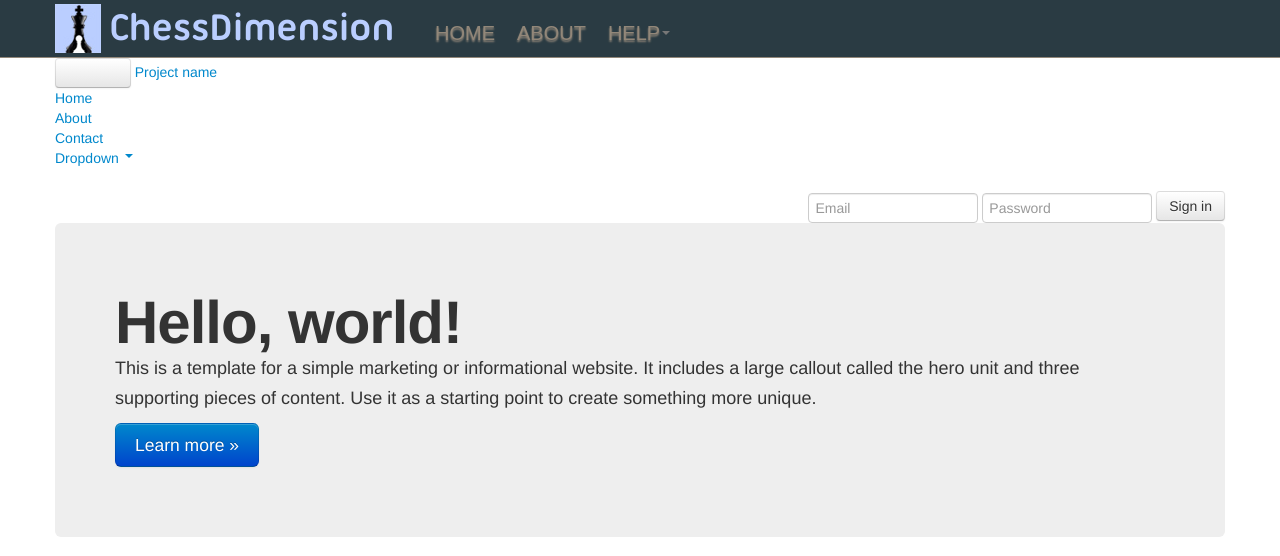
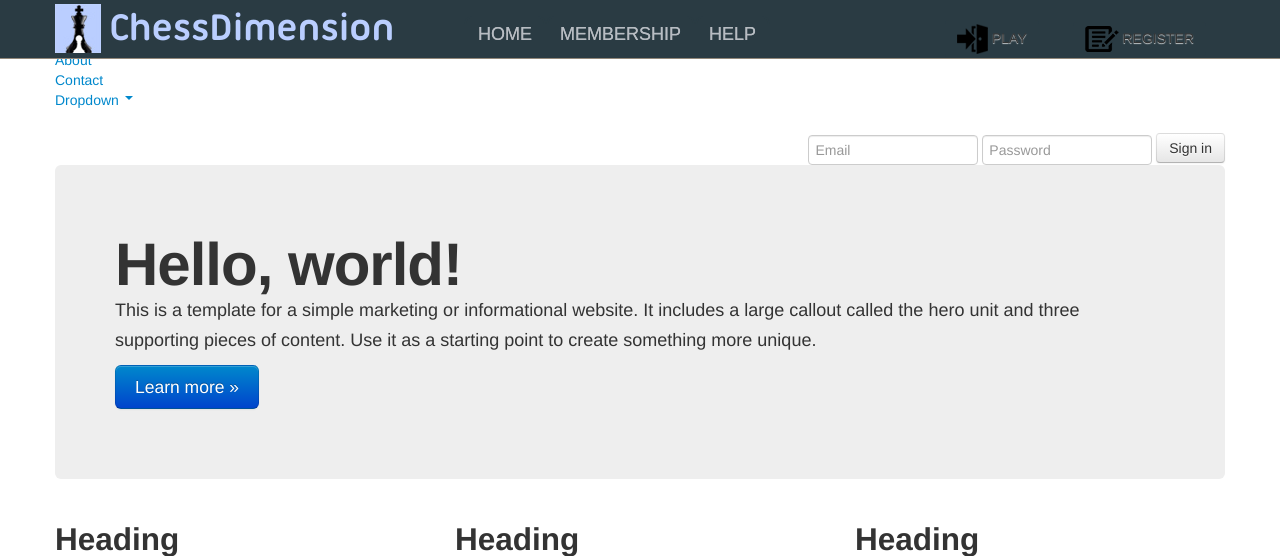
Before and after one commit to inviolable1/ChessDimension, a PHP site: page /app/index.html in a window 1280 px wide. Shown: the top 556 px of the page. Run offline with PHP 8.4, Linux system fonts and the light colour scheme; some libraries are stand-ins or nearby versions.

Commit message:
More work on header (in Sydney)

```diff
--- a/app/css/main.less
+++ b/app/css/main.less
@@ -7,6 +7,29 @@
 	MIXINS ELEMENTS PRESETS
    ========================================================================== */
 @headercolor: #2a3b43;
+.roundedtop (@borderradius:6px){
+    -webkit-border-top-left-radius: @borderradius;
+    -webkit-border-top-right-radius: @borderradius;
+    -moz-border-radius-topleft: @borderradius;
+    -moz-border-radius-topright: @borderradius;
+    border-top-left-radius: @borderradius;
+    border-top-right-radius: @borderradius;
+}
+.hovergradient{
+	background-image: linear-gradient(bottom, #2A3B43 4%, #64A08F 51%);
+	background-image: -o-linear-gradient(bottom, #2A3B43 4%, #64A08F 51%);
+	background-image: -moz-linear-gradient(bottom, #2A3B43 4%, #64A08F 51%);
+	background-image: -webkit-linear-gradient(bottom, #2A3B43 4%, #64A08F 51%);
+	background-image: -ms-linear-gradient(bottom, #2A3B43 4%, #64A08F 51%);
+
+	background-image: -webkit-gradient(
+		linear,
+		left bottom,
+		left top,
+		color-stop(0.04, #2A3B43),
+		color-stop(0.51, #64A08F)
+	);
+}
 
 /* ==========================================================================
    FONTS
@@ -48,6 +71,7 @@
 					display: inline-block;
 					font-family: 'UbuntuTitlingBold', arial, sans-serif;
 					font-size: 40px;
+					font-weight: bolder;
 					letter-spacing: -0.5px;
 					color: #baceff;
 				}
@@ -63,44 +87,53 @@
 		.nav-collapse{
 			.nav{
 				font-family: arial;
-                font-size: 20px;
+				font-size: 18px;
 				float: left;
-                margin-left: 30px;
-                margin-top: 15px;
+				margin-left: 70px;
+				margin-top: 16px;
 				li{
 					a{
-                        color: #928779;
-                        padding: 7px 10px;
-                        text-shadow: 0 0.1em 0.1em #928779;
-                        border-top: solid 1px @headercolor;
-                        border-left: solid 1px @headercolor;
-                        border-right: solid 1px @headercolor;
+						color: #b7bcc2;
+						padding: 6px 12px 12px 12px;
+						text-shadow: 0 0.02em 0.02em #b7bcc2;
+						border-top: solid 2px @headercolor;
+						border-left: solid 2px @headercolor;
+						border-right: solid 2px @headercolor;
+						.roundedtop(8px);
 						&:hover{
+						.hovergradient;
+						cursor: pointer;
 						text-decoration: none;
 						color: white;
-                        border-top: solid 1px #928779;
-                        border-left: solid 1px #928779;
-                        border-right: solid 1px #928779;
+						border-top: solid 2px #928779;
+						border-left: solid 2px #928779;
+						border-right: solid 2px #928779;
 						}
 					}
 				}
-                li.active{
-                    a{
-                        background: #b1cc8a; /* The active class is one provided by bootstrap, here we're just overriding the colour of the background based on whichever link is the active one! */
-                    }
-                }
 				li.dropdown.open > a{
-                    /* The aligator sign indicates I want only the direct child elements of li.dropdown.open, the changing of CSS classes means, I want a li with both dropdown and open as classes. Bootstrap automatically adds in dropdown and open to those elements, when you click on them. */
-                    /* The below border rules could be created using a mixin or clearless (less mixin library) */
 					-webkit-border-radius: 5px;
 					-moz-border-radius: 5px;
 					border-radius: 5px;
 				}
 			}
 		}
+		.play-register-icons{
+			float: left;
+			margin-left: 150px;
+			a{
+				background-color: @headercolor;
+				background-image: none;
+				border: none;
+				box-shadow:none;
+				margin: 20px 15px 0px 15px
+			}
+
+		}
+
 	}
 }
-//hello
+
 
 
 /* ==========================================================================
--- a/app/index.html
+++ b/app/index.html
@@ -17,7 +17,7 @@
 	<!--[if lt IE 7]>
 		<p class="chromeframe">You are using an <strong>outdated</strong> browser. Please <a href="http://browsehappy.com/">upgrade your browser</a> or <a href="http://www.google.com/chromeframe/?redirect=true">activate Google Chrome Frame</a> to improve your experience.</p>
 	<![endif]-->
-        <header class="navbar navbar-static-top">
+	<header class="navbar navbar-fixed-top">
 		<div class="container">
 			<div class="navbar-inner">
 				<div class="logo">
@@ -36,16 +36,19 @@
 				<div class="nav-collapse collapse">
 					<ul class="nav">
 						<li><a href="index.html">HOME</a></li>
-                            <li><a href="#">ABOUT</a></li>
-								<li class="dropdown">
-									<a href="#" class="dropdown-toggle" data-toggle="dropdown">HELP<span class="caret"></span></a>
-									<ul	class="dropdown-menu">
-										<li><a href="#">ARTICLES</a></li>
-										<li><a href="#">FAQs</a></li>
-										<li><a href="#">CONTACT US</a></li>
+						<li><a href="#">MEMBERSHIP</a></li>
+						<li><a href="#">HELP</a></li>
 					</ul>
-								</li>
-						</ul>
+				</div>
+				<div class="play-register-icons">
+					<a href="#myModal" role="button" class="btn" data-toggle="modal">
+						<img src="img/play.png" id="playicon" />
+						<span>PLAY</span>
+					</a>
+					<a href="#myModal" role="button" class="btn" data-toggle="modal">
+						<img src="img/register.png" />
+						<span>REGISTER</span>
+					</a>
 			</div>
 		</div>
 	</header>
```
Also changed, not shown: app/css/main.css, app/img/play.png (added), app/img/register.png (added). Lines whose indentation alone changed are shown as unchanged.
